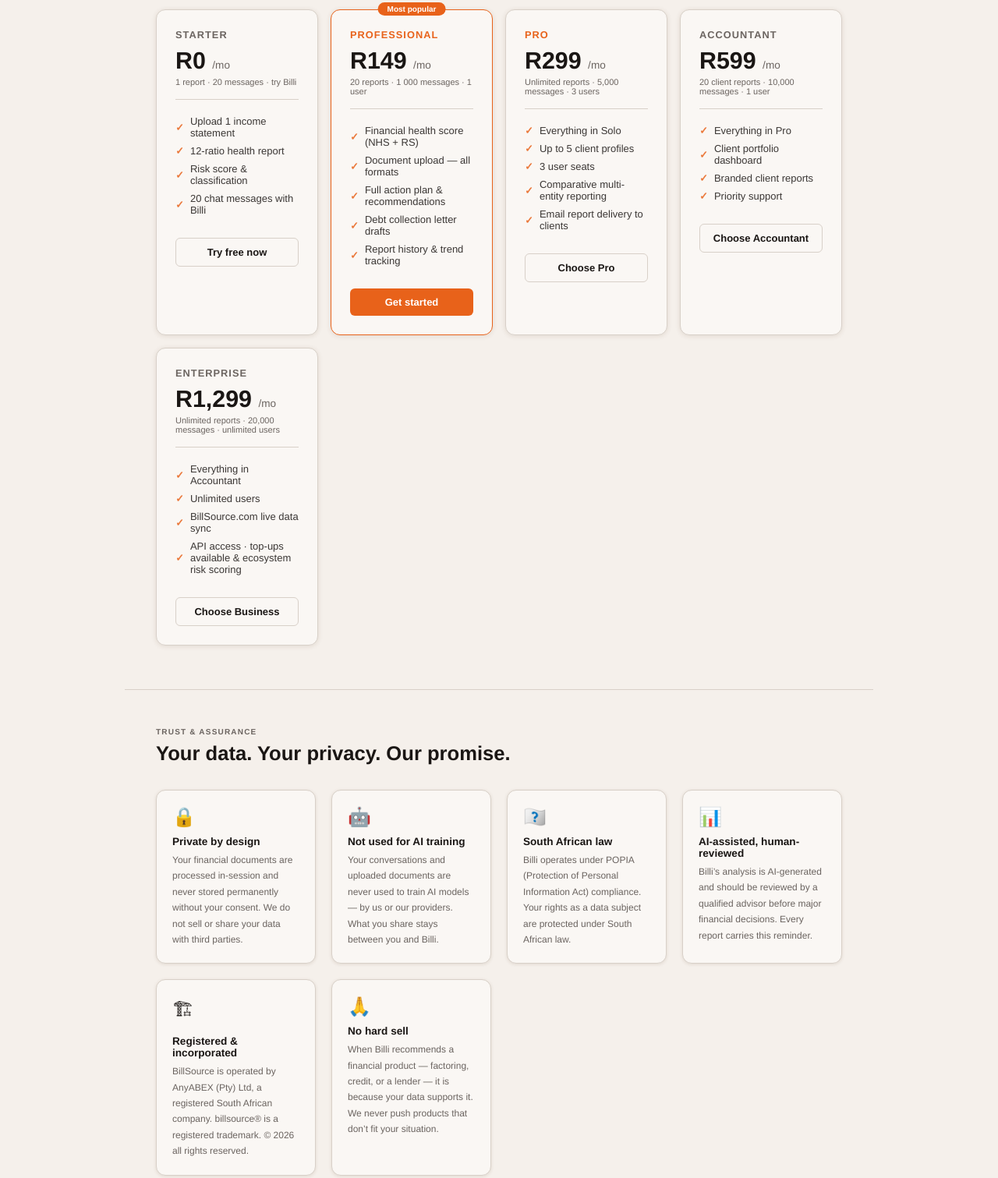
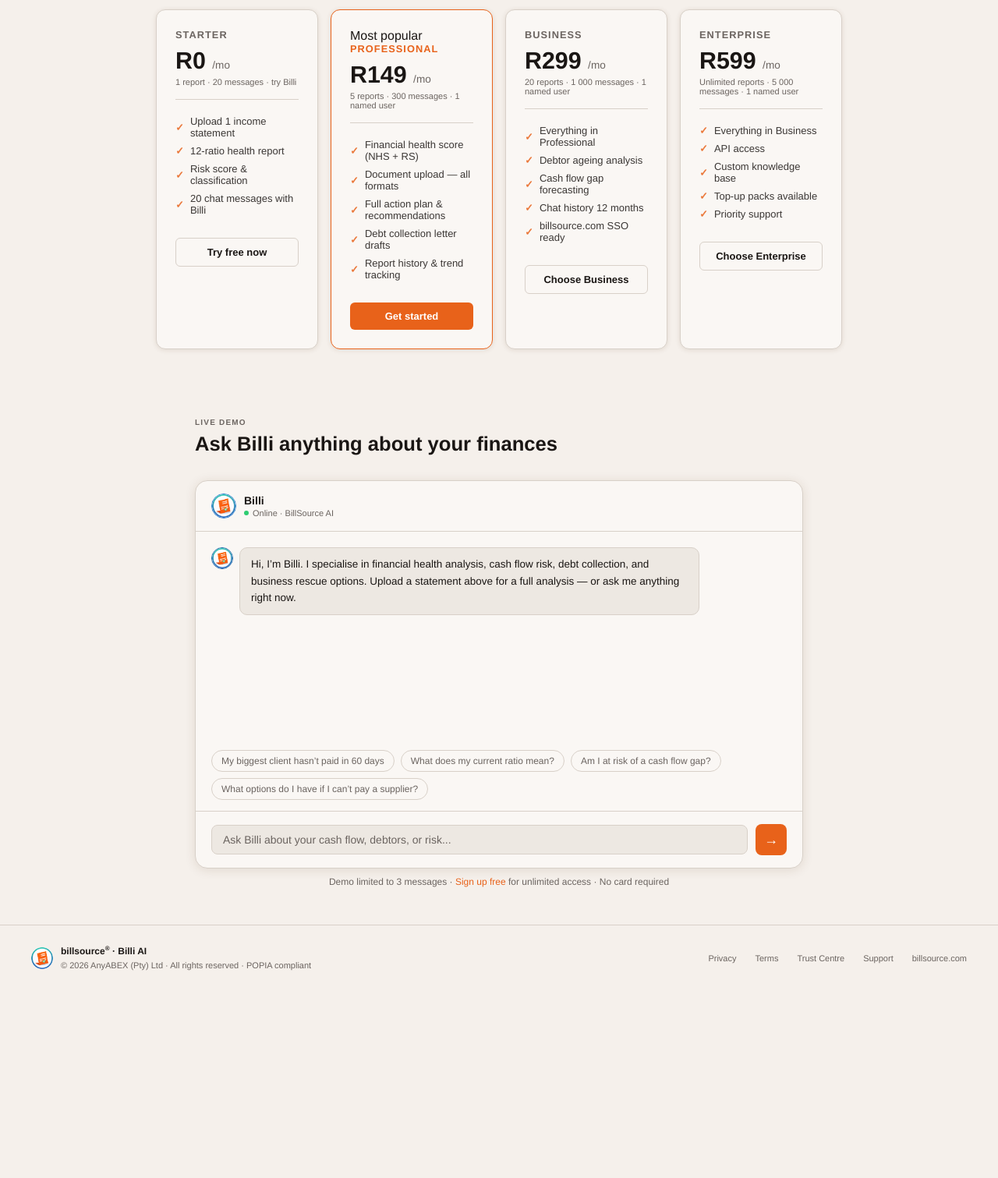
Before and after one commit to mariusvdl01/billsource-ai, a website: page index.html in a window 1280 px wide. Shown: the part 1876-3387 px from the top of the page at 78% size. After the commit the page ends 3148 px from the top, so only its background shows below. Drawn offline with Linux system fonts and the light colour scheme.

Commit message:
Add files via upload
Clean — exactly 4 plans: Starter R0, Professional R149, Business R299, Enterprise R599. No Pro, no Accountant, no R1,299.Presented filePresented fileVerified clean. Upload this to GitHub now — it will show exactly:
STARTER R0  |  PROFESSIONAL R149  |  BUSINESS R299  |  ENTERPRISE R599
All single named user, no multi-seat plans, no Pro or Accountant anywhere.

```diff
--- a/index.html
+++ b/index.html
@@ -431,6 +431,7 @@
   <div class="section-label">Pricing</div>
   <div class="section-title">Simple, transparent plans</div>
   <div class="plans-grid">
+
     <div class="plan-card">
       <div class="plan-name">Starter</div>
       <div class="plan-price">R0 <span>/mo</span></div>
@@ -439,13 +440,14 @@
       <div class="plan-feature"><span class="check">&#10003;</span> 12-ratio health report</div>
       <div class="plan-feature"><span class="check">&#10003;</span> Risk score &amp; classification</div>
       <div class="plan-feature"><span class="check">&#10003;</span> 20 chat messages with Billi</div>
-      <button class="plan-btn outlined" onclick="document.getElementById('upload-section').scrollIntoView({behavior:'smooth'})">Try free now</button>
+      <button class="plan-btn outlined" onclick="window.location.href='/auth/google'">Try free now</button>
     </div>
+
     <div class="plan-card featured">
-      <div class="plan-badge">Most popular</div>
+      <div class="plan-badge-tag">Most popular</div>
       <div class="plan-name" style="color:var(--orange)">Professional</div>
       <div class="plan-price">R149 <span>/mo</span></div>
-      <div class="plan-msgs">20 reports &middot; 1 000 messages &middot; 1 user</div>
+      <div class="plan-msgs">5 reports &middot; 300 messages &middot; 1 named user</div>
       <div class="plan-feature"><span class="check">&#10003;</span> Financial health score (NHS + RS)</div>
       <div class="plan-feature"><span class="check">&#10003;</span> Document upload &mdash; all formats</div>
       <div class="plan-feature"><span class="check">&#10003;</span> Full action plan &amp; recommendations</div>
@@ -453,77 +455,34 @@
       <div class="plan-feature"><span class="check">&#10003;</span> Report history &amp; trend tracking</div>
       <button class="plan-btn filled" onclick="window.location.href='/auth/google'">Get started</button>
     </div>
+
     <div class="plan-card">
-      <div class="plan-name" style="color:var(--orange)">Pro</div>
+      <div class="plan-name">Business</div>
       <div class="plan-price">R299 <span>/mo</span></div>
-      <div class="plan-msgs">Unlimited reports &middot; 5,000 messages &middot; 3 users</div>
-      <div class="plan-feature"><span class="check">&#10003;</span> Everything in Solo</div>
-      <div class="plan-feature"><span class="check">&#10003;</span> Up to 5 client profiles</div>
-      <div class="plan-feature"><span class="check">&#10003;</span> 3 user seats</div>
-      <div class="plan-feature"><span class="check">&#10003;</span> Comparative multi-entity reporting</div>
-      <div class="plan-feature"><span class="check">&#10003;</span> Email report delivery to clients</div>
-      <button class="plan-btn outlined" onclick="openLogin()">Choose Pro</button>
+      <div class="plan-msgs">20 reports &middot; 1 000 messages &middot; 1 named user</div>
+      <div class="plan-feature"><span class="check">&#10003;</span> Everything in Professional</div>
+      <div class="plan-feature"><span class="check">&#10003;</span> Debtor ageing analysis</div>
+      <div class="plan-feature"><span class="check">&#10003;</span> Cash flow gap forecasting</div>
+      <div class="plan-feature"><span class="check">&#10003;</span> Chat history 12 months</div>
+      <div class="plan-feature"><span class="check">&#10003;</span> billsource.com SSO ready</div>
+      <button class="plan-btn outlined" onclick="window.location.href='/auth/google'">Choose Business</button>
     </div>
-    <div class="plan-card">
-      <div class="plan-name">Accountant</div>
-      <div class="plan-price">R599 <span>/mo</span></div>
-      <div class="plan-msgs">20 client reports &middot; 10,000 messages &middot; 1 user</div>
-      <div class="plan-feature"><span class="check">&#10003;</span> Everything in Pro</div>
-      <div class="plan-feature"><span class="check">&#10003;</span> Client portfolio dashboard</div>
-      <div class="plan-feature"><span class="check">&#10003;</span> Branded client reports</div>
-      <div class="plan-feature"><span class="check">&#10003;</span> Priority support</div>
-      <button class="plan-btn outlined" onclick="openLogin()">Choose Accountant</button>
-    </div>
+
     <div class="plan-card">
       <div class="plan-name">Enterprise</div>
-      <div class="plan-price">R1,299 <span>/mo</span></div>
-      <div class="plan-msgs">Unlimited reports &middot; 20,000 messages &middot; unlimited users</div>
-      <div class="plan-feature"><span class="check">&#10003;</span> Everything in Accountant</div>
-      <div class="plan-feature"><span class="check">&#10003;</span> Unlimited users</div>
-      <div class="plan-feature"><span class="check">&#10003;</span> BillSource.com live data sync</div>
-      <div class="plan-feature"><span class="check">&#10003;</span> API access · top-ups available &amp; ecosystem risk scoring</div>
-      <button class="plan-btn outlined" onclick="openLogin()">Choose Business</button>
+      <div class="plan-price">R599 <span>/mo</span></div>
+      <div class="plan-msgs">Unlimited reports &middot; 5 000 messages &middot; 1 named user</div>
+      <div class="plan-feature"><span class="check">&#10003;</span> Everything in Business</div>
+      <div class="plan-feature"><span class="check">&#10003;</span> API access</div>
+      <div class="plan-feature"><span class="check">&#10003;</span> Custom knowledge base</div>
+      <div class="plan-feature"><span class="check">&#10003;</span> Top-up packs available</div>
+      <div class="plan-feature"><span class="check">&#10003;</span> Priority support</div>
+      <button class="plan-btn outlined" onclick="window.location.href='/auth/google'">Choose Enterprise</button>
     </div>
+
   </div>
-</section>
 
-<!-- TRUST CENTRE -->
-<section class="trust">
-  <div class="section-label">Trust &amp; assurance</div>
-  <div class="section-title">Your data. Your privacy. Our promise.</div>
-  <div class="trust-grid">
-    <div class="trust-card">
-      <span class="trust-icon">&#128274;</span>
-      <div class="trust-title">Private by design</div>
-      <div class="trust-desc">Your financial documents are processed in-session and never stored permanently without your consent. We do not sell or share your data with third parties.</div>
-    </div>
-    <div class="trust-card">
-      <span class="trust-icon">&#129302;</span>
-      <div class="trust-title">Not used for AI training</div>
-      <div class="trust-desc">Your conversations and uploaded documents are never used to train AI models &mdash; by us or our providers. What you share stays between you and Billi.</div>
-    </div>
-    <div class="trust-card">
-      <span class="trust-icon">&#127470;&#127462;</span>
-      <div class="trust-title">South African law</div>
-      <div class="trust-desc">Billi operates under POPIA (Protection of Personal Information Act) compliance. Your rights as a data subject are protected under South African law.</div>
-    </div>
-    <div class="trust-card">
-      <span class="trust-icon">&#128202;</span>
-      <div class="trust-title">AI-assisted, human-reviewed</div>
-      <div class="trust-desc">Billi&rsquo;s analysis is AI-generated and should be reviewed by a qualified advisor before major financial decisions. Every report carries this reminder.</div>
-    </div>
-    <div class="trust-card">
-      <span class="trust-icon">&#127959;</span>
-      <div class="trust-title">Registered &amp; incorporated</div>
-      <div class="trust-desc">BillSource is operated by AnyABEX (Pty) Ltd, a registered South African company. billsource&reg; is a registered trademark. &copy; 2026 all rights reserved.</div>
-    </div>
-    <div class="trust-card">
-      <span class="trust-icon">&#128591;</span>
-      <div class="trust-title">No hard sell</div>
-      <div class="trust-desc">When Billi recommends a financial product &mdash; factoring, credit, or a lender &mdash; it is because your data supports it. We never push products that don&rsquo;t fit your situation.</div>
-    </div>
-  </div>
-</section>
+  </section>
 
 <!-- DEMO CHAT -->
 <section class="demo" id="demo-section">
```
